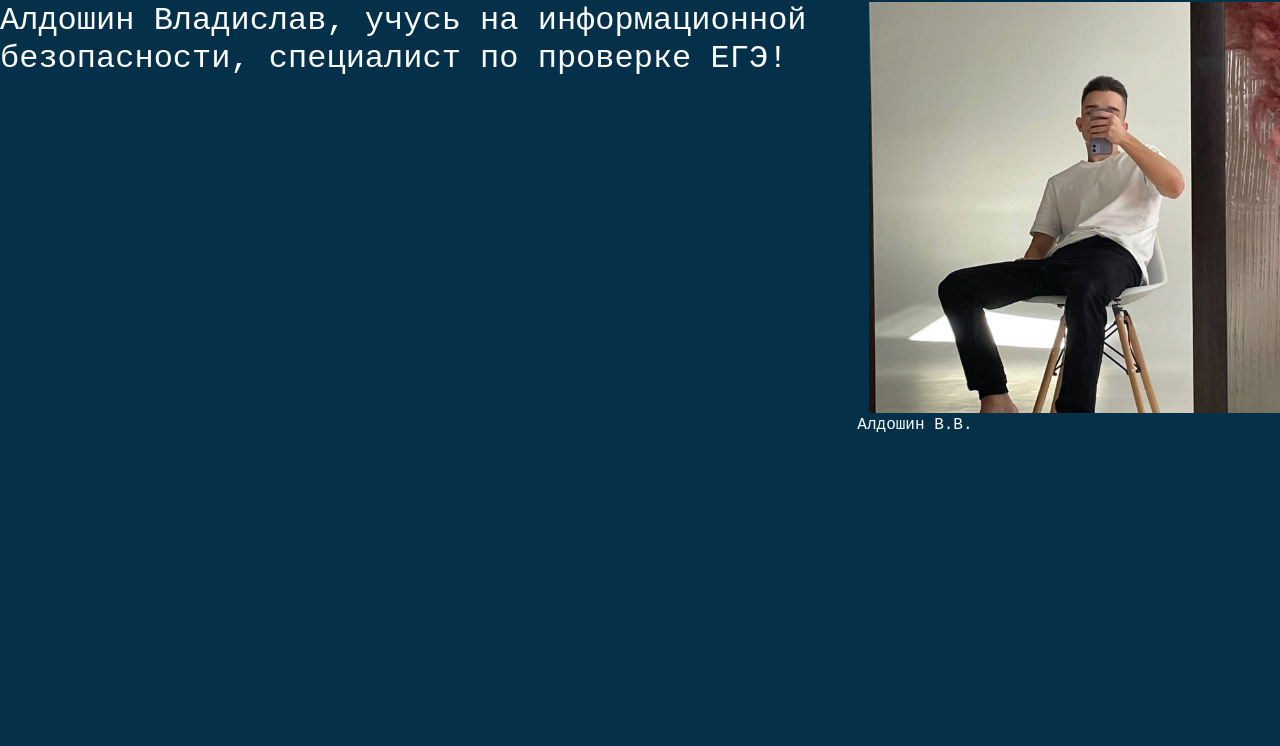
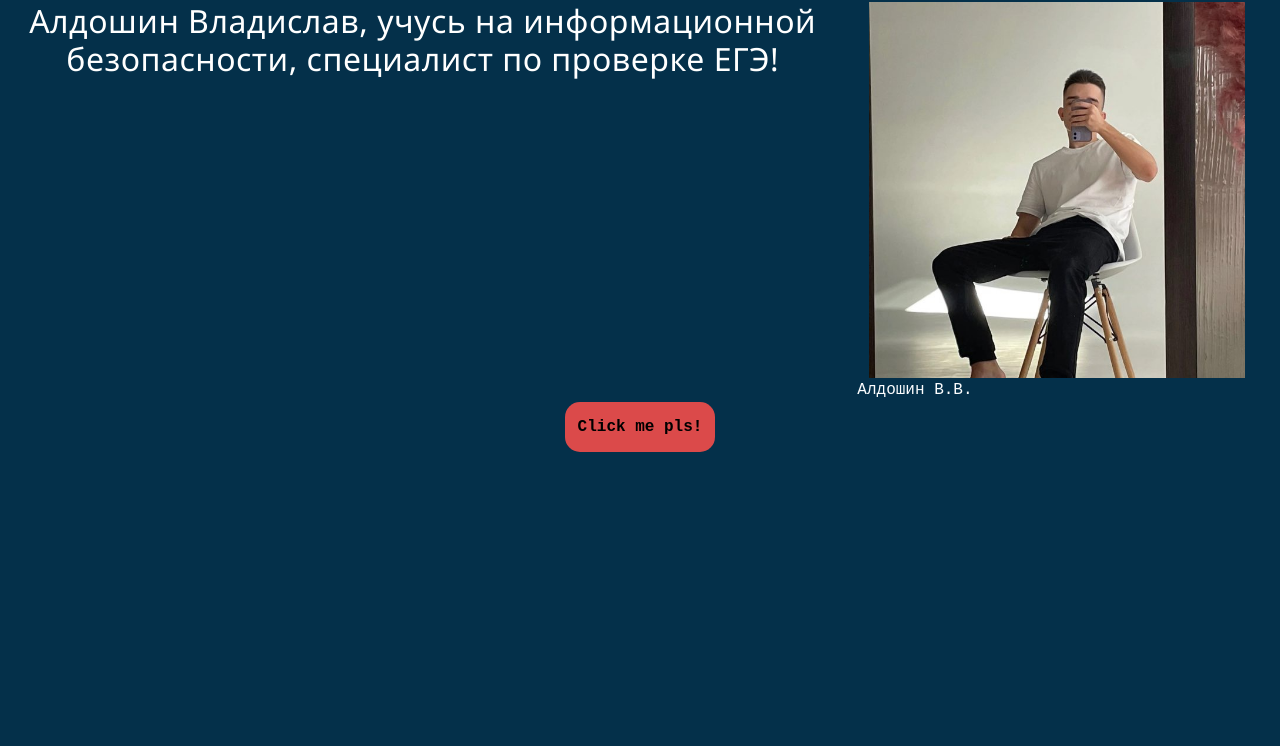
Before and after one commit to xs1lly/website, a plain HTML site: page index.html in a window 1280 px wide. Shown: the part 54-800 px from the top of the page. Drawn offline with nearby package versions, Linux system fonts and the light colour scheme.

Commit message:
Added js button

```diff
--- a/CSS/style.css
+++ b/CSS/style.css
@@ -2,6 +2,25 @@ body {
     background-color: #04304a;
     font-family: 'Courier New', Courier, monospace;
     color: #fcfdfe;
+}
+
+.button_js {
+    text-align: center;
+}
+
+#myButton {
+    border: none;
+    border-radius: 15px;
+    width: 150px;
+    height: 50px;
+    background-color: rgb(219, 74, 74);
+    columns: rgb(31, 184, 146);
+    font-weight: bold;
+}
+
+#demo img {
+    margin-top: 20px;
+    width: 25%;
 }
 
 .nav_bar {
@@ -10,9 +29,32 @@ body {
 }
 .row {
 }
+
+.col-12 {
+    text-align: center;
+    font-weight: bold;
+    text-decoration: underline;
+}
+
 .col-8 {
+  color: #ffffff;
+  font-family: 'Segoe UI', Roboto, 'Helvetica Neue', sans-serif;
+  font-size: 1.1rem;
+  letter-spacing: 0.5px;
+  line-height: 1.6;
+  transition: all 0.3s ease;
+  text-align: center;
+
+  font-weight: 700;
+  color: #ffffff;
+  font-size: 1.2rem;
+  position: relative;
+  display: inline-block;
+  padding-bottom: 5px;
 }
+
 .col-4 {
+    width: 400px;
 }
 .col-3.nav_logo {
 }
--- a/index.html
+++ b/index.html
@@ -33,6 +33,14 @@
             </div>
         </div>
     </div>
+    <div class="container">
+        <div class="row">
+            <div class="button_js col-12">
+                <button id="myButton">Click me pls!</button>
+                <p id="demo"></p>
+            </div>
+        </div>
+    </div>
+    <script type="text/javascript" src="js/button.js"></script>
 </body>
-
 </html>
--- /dev/null
+++ b/js/button.js
@@ -0,0 +1,13 @@
+var count = 0;
+
+document.getElementById("myButton").onclick = function() {
+    count++;
+
+    if (count % 2 == 0) {
+        document.getElementById("demo").innerHTML = "";
+    } else {
+        var img = document.createElement("img");
+        img.src = "https://veidadm.gosuslugi.ru/netcat_files/32/115/Nextnine.jpg";
+        document.getElementById("demo").appendChild(img);
+    }
+};
```
Also changed, not shown: image/kar.jpeg (added).
